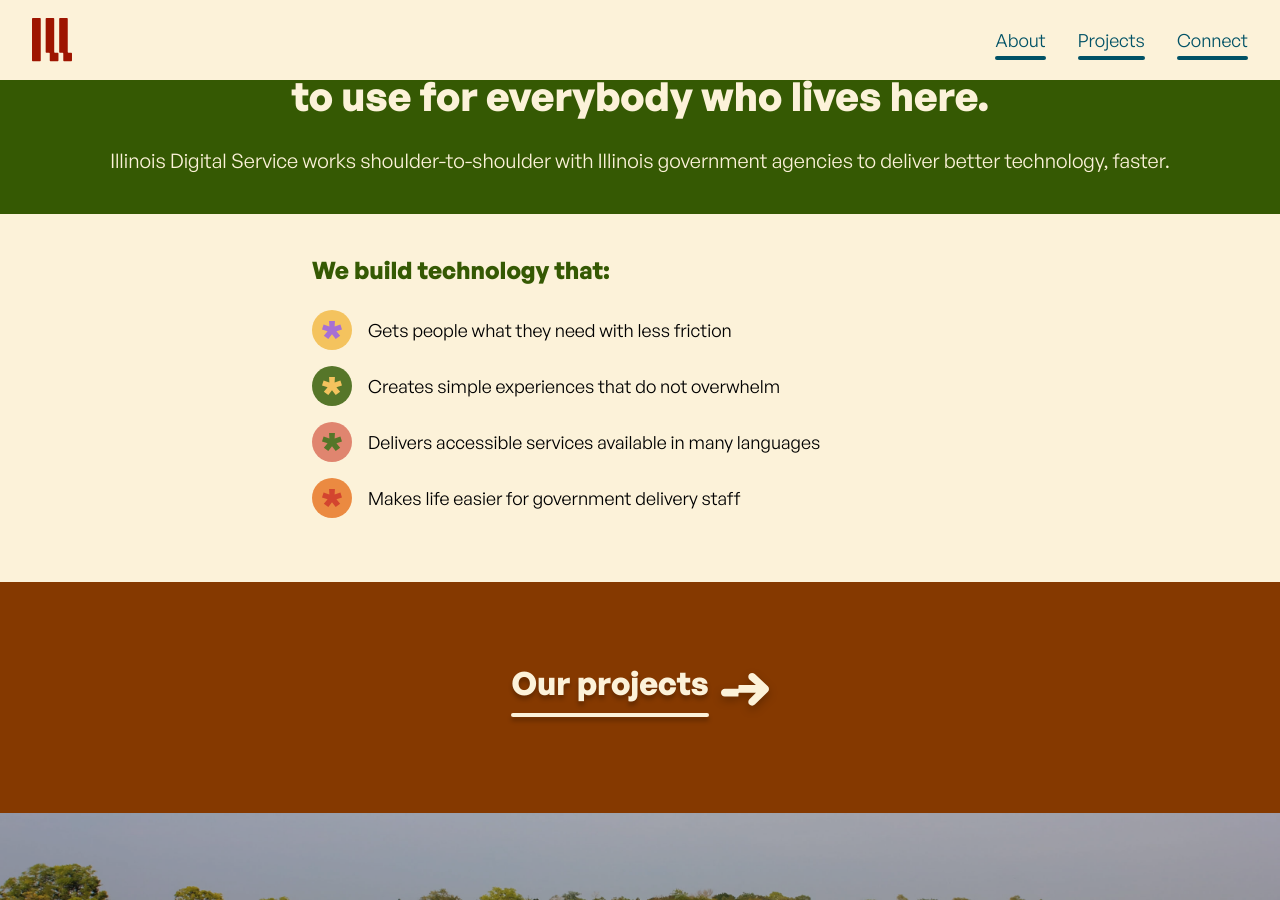
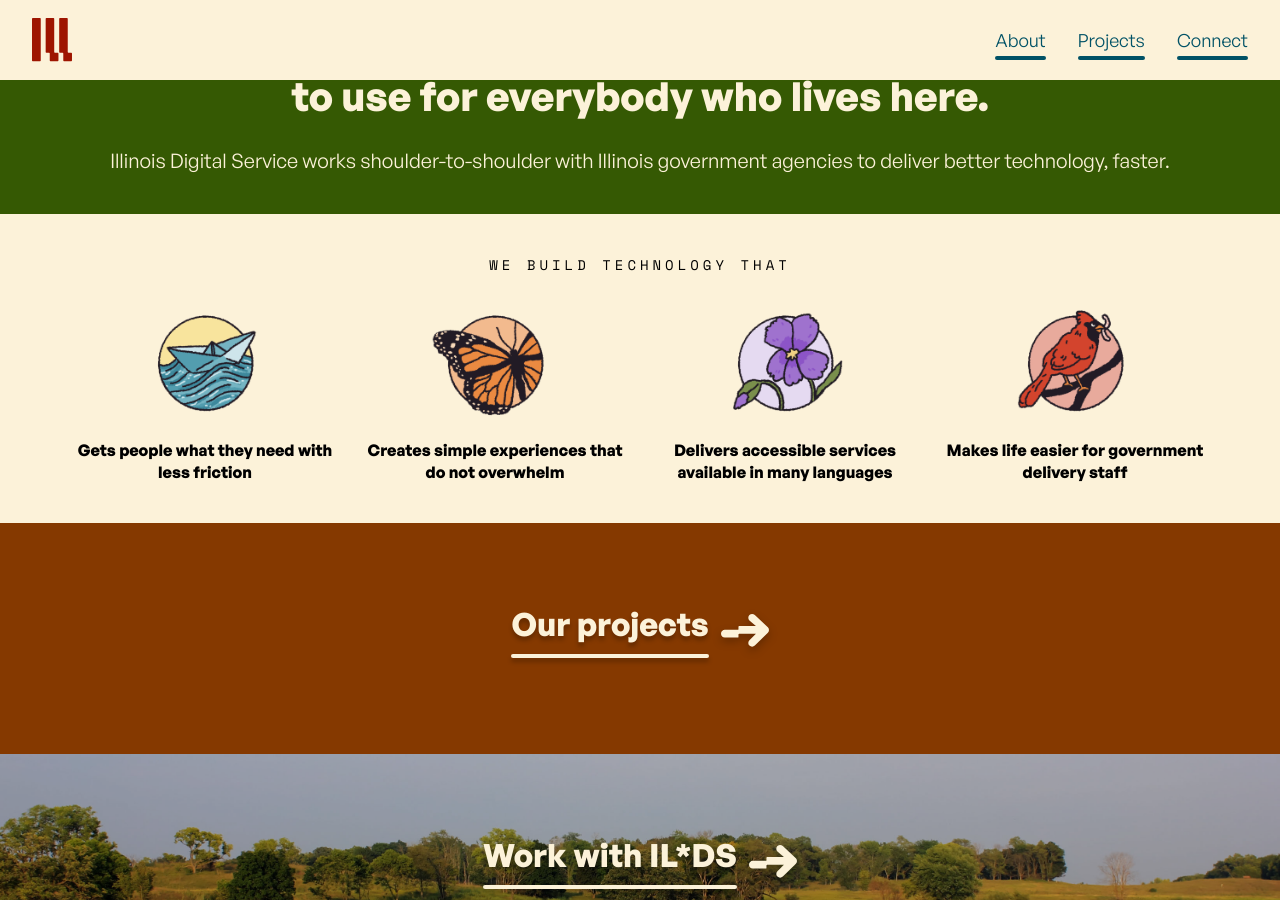
Before and after one commit to Illinois-Digital-Service/ilds-website, a Jekyll site: the page built from index.md, in a window 1280 px wide and 900 px high, scrolled down 681 px. Built offline with Jekyll 4.4.1, drawn with Linux system fonts in a browser that asks for light colours; some web fonts are replaced.

Commit message:
adds illustrations to homepage, reformats list

```diff
--- a/assets/css/main.css
+++ b/assets/css/main.css
@@ -871,11 +871,34 @@
   padding: 5rem 0;
 }
 
-.results-section .lead {
-  font-size: 3rem;
+.results-section .label {
+  display: block;
+  text-align: center;
+  margin-bottom: 3rem;
+}
+
+.results-columns {
+  display: grid;
+  grid-template-columns: repeat(2, 1fr);
+  gap: 3rem;
+}
+
+.results-column {
+  display: flex;
+  flex-direction: column;
+  align-items: center;
+  text-align: center;
+}
+
+.results-column p {
   font-weight: 700;
-  color: var(--green);
-  margin-bottom: 3rem;
+}
+
+.results-illustration {
+  width: 16rem;
+  height: 16rem;
+  object-fit: contain;
+  margin-bottom: 1.5rem;
 }
 
 /* Team Section */
@@ -1445,7 +1468,7 @@
   }
 
   .results-section .container {
-    max-width: calc(180rem * 6 / 12);
+    max-width: calc(180rem * 10 / 12);
     margin: 0 auto;
   }
 
@@ -1496,4 +1519,14 @@
 }
 
 /* Desktop */
-@media (min-width: 1024px) {}
+@media (min-width: 1024px) {
+  .results-columns {
+    grid-template-columns: repeat(4, 1fr);
+  }
+}
+
+@media (max-width: 479px) {
+  .results-columns {
+    grid-template-columns: 1fr;
+  }
+}
--- a/index.md
+++ b/index.md
@@ -49,14 +49,26 @@
 
 <section class="results-section">
   <div class="container">
-    <p class="lead">We build technology that:</p>
+    <p class="label">WE BUILD TECHNOLOGY THAT</p>
 
-    <ul class="asterisk-list">
-      {% include asterisk-bullet.html bg="var(--yellow-1)" fg="var(--violet-2)" text="Gets people what they need with less friction" %}
-      {% include asterisk-bullet.html bg="var(--corn-1)" fg="var(--yellow-1)" text="Creates simple experiences that do not overwhelm" %}
-      {% include asterisk-bullet.html bg="var(--cardinal-2)" fg="var(--corn-1)" text="Delivers accessible services available in many languages" %}
-      {% include asterisk-bullet.html bg="var(--monarch-1)" fg="var(--cardinal-1)" text="Makes life easier for government delivery staff" %}
-    </ul>
+    <div class="results-columns">
+      <div class="results-column">
+        <img src="{{ '/assets/images/illustrations/boat.png' | relative_url }}" alt="" class="results-illustration">
+        <p>Gets people what they need with less friction</p>
+      </div>
+      <div class="results-column">
+        <img src="{{ '/assets/images/illustrations/monarch.png' | relative_url }}" alt="" class="results-illustration">
+        <p>Creates simple experiences that do not overwhelm</p>
+      </div>
+      <div class="results-column">
+        <img src="{{ '/assets/images/illustrations/violet.png' | relative_url }}" alt="" class="results-illustration">
+        <p>Delivers accessible services available in many languages</p>
+      </div>
+      <div class="results-column">
+        <img src="{{ '/assets/images/illustrations/cardinal.png' | relative_url }}" alt="" class="results-illustration">
+        <p>Makes life easier for government delivery staff</p>
+      </div>
+    </div>
   </div>
 </section>
 
```
